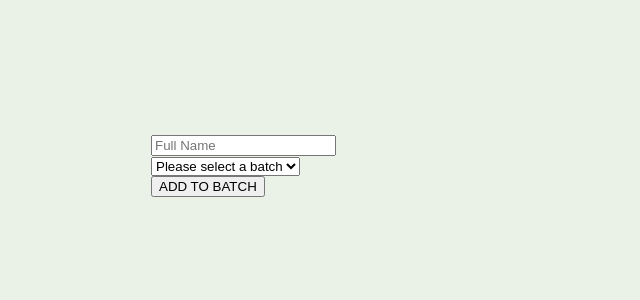
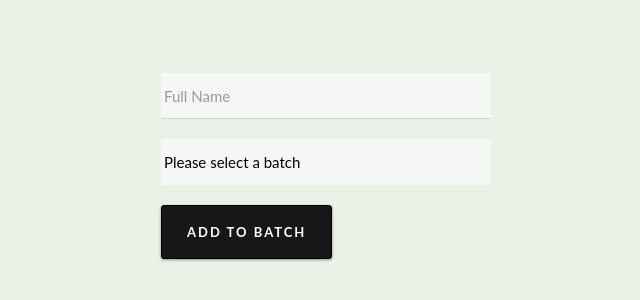
Before and after one commit to EmmanuelAmpofo/eAmpofo_frontend, a React (Create React App) app: page /join in a window 1280 px wide. Shown: the part 234-534 px from the top of the page, without its empty margins (314-954 px from the left). Built offline with nearby package versions, Linux system fonts and the light colour scheme; the HTML template or start-up script is replaced by a standard one.

Commit message:
Active users defined

```diff
--- a/src/pages/css/forms.css
+++ b/src/pages/css/forms.css
@@ -0,0 +1,204 @@
+input, select, textarea, button {
+    font-family: 'Lato', helvetica, arial, clean, sans-serif;
+    font-size: 1.5rem;
+    font-weight: 400;
+    font-style: normal;
+    color: txtCol;
+    outline: none;
+}
+input, select, textarea {
+    outline: none;
+    border: 1px solid #979797;
+}
+input[type=text], input[type=password], input[type=submit], input[type=button], select, textarea, button {
+    border-radius: 0;
+    -webkit-appearance: none;
+    appearance: none;
+}
+input[type=radio] {
+    margin: 0 0.3rem 0 0.6rem;
+}
+input:focus, select:focus, textarea:focus {
+    border-color: #455761;
+}
+input:hover, select:hover, textarea:hover {
+    border-color: black;
+}
+.error-label, .success-label {
+    clear: both;
+    display: block;
+    margin-bottom: 2rem;
+    padding: 2rem;
+    color: white;
+    font-weight: 500;
+}
+.error-label {
+    background: red;
+}
+.success-label {
+    background: #00b3bd;
+}
+.form_wrap, .form_row {
+    display: block;
+    width: 100%;
+    padding: 0;
+    margin: 0;
+}
+.form_wrap {
+    padding: 0 10px;
+}
+.form_wrap .form_row {
+    margin-bottom: 2rem;
+}
+.form_wrap .form_row .form_item .form_label {
+    padding-bottom: 1rem;
+}
+.form_wrap .form_row .form_item .form_label label {
+    font-size: 1.5rem;
+    font-weight: 400;
+    font-style: normal;
+    color: txtCol;
+    opacity: 0;
+}
+.form_wrap .form_row .form_item .form_input {
+    display: block;
+    width: 100%;
+    padding: 0;
+    margin: 0;
+    position: relative;
+}
+.form_wrap .form_row .form_item .form_input input {
+    width: 100%;
+    padding: 14px 3px;
+    font-size: 1.5rem;
+    font-weight: 400;
+    font-style: normal;
+    color: txtCol;
+    border: none;
+    background: #f5f7f4;
+}
+.form_wrap .form_row .form_item .form_input input:hover + .bottom_border::after, .form_wrap .form_row .form_item .form_input input:focus + .bottom_border::after {
+    width: 100%;
+}
+.form_wrap .form_row .form_item .form_input .bottom_border {
+    width: 0;
+    height: 0;
+}
+.form_wrap .form_row .form_item .form_input .bottom_border::before {
+    content: '';
+    position: absolute;
+    bottom: 0;
+    left: 0;
+    width: 100%;
+    height: 1px;
+    background: lightGrey;
+    z-index: 1;
+    pointer-events: none;
+}
+.form_wrap .form_row .form_item .form_input .bottom_border::after {
+    content: '';
+    position: absolute;
+    bottom: 0;
+    left: 0;
+    width: 0%;
+    height: 2px;
+    background: lightBlue;
+    z-index: 2;
+    pointer-events: none;
+}
+.form_wrap .form_row .form_item .form_select {
+    display: block;
+    width: 100%;
+    padding: 0;
+    margin: 0;
+    position: relative;
+}
+.form_wrap .form_row .form_item .form_select select {
+    width: 100%;
+    padding: 14px 3px;
+    font-size: 1.5rem;
+    font-weight: 400;
+    font-style: normal;
+    color: txtCol;
+    background: #f5f7f4;
+    border: none;
+}
+.form_wrap .form_row .form_item .form_select i {
+    pointer-events: none;
+    position: absolute;
+    top: 50%;
+    right: 1rem;
+}
+.form_wrap .form_row .form_item .form_textarea textarea {
+    width: 100%;
+    padding: 9px 12px;
+    font-size: 1.5rem;
+    font-weight: 400;
+    font-style: normal;
+    color: txtCol;
+}
+.form_wrap .form_row .form_item .invalid_msg {
+    display: none;
+    font-size: 1.3rem;
+    color: red;
+    line-height: normal;
+    padding: 1rem 0 0;
+}
+.form_wrap .form_row .form_item .helperText {
+    font-size: 1.2rem;
+    line-height: 1.4rem;
+    font-weight: 400;
+    color: lightGrey;
+    padding: 1rem 3px 0;
+}
+.form_wrap .form_row .form_item.invalid.dirty .invalid_msg {
+    display: block;
+}
+.form_wrap .formBottomLinks {
+    margin: 5rem auto 0;
+}
+.form_buttons {
+    display: block;
+    width: 100%;
+}
+.form_buttons .btn {
+    display: inline-block;
+    font-size: 1.3rem;
+    line-height: normal;
+    color: #fff;
+    font-weight: 700;
+    font-style: normal;
+    letter-spacing: 2px;
+    text-decoration: none;
+    text-transform: uppercase;
+    text-align: center;
+    padding: 1.3846153846em 1.9230769231em;
+    margin: 0;
+    border: 1px solid #000;
+    border-radius: 3px;
+    background-color: #171717;
+    -webkit-box-shadow: 0 1px 3px 0 rgba(0, 0, 0, 0.4);
+    -moz-box-shadow: 0 1px 3px 0 rgba(0, 0, 0, 0.4);
+    box-shadow: 0 1px 3px 0 rgba(0, 0, 0, 0.4);
+    cursor: pointer;
+}
+.form_buttons .btn:hover {
+    background: rgba(0, 0, 0, .7);
+    border-color: rgba(0, 0, 0, .7);
+}
+.form_buttons .btn:disabled {
+    opacity: 0.6;
+    pointer-events: none;
+}
+::-moz-placeholder {
+    color: #999;
+}
+:-ms-input-placeholder {
+    color: #999;
+}
+::-webkit-input-placeholder {
+    color: #999;
+}
+input:-webkit-autofill {
+    -webkit-box-shadow: 0 0 0 30px #f5f7f4 inset;
+}
--- a/src/pages/register.js
+++ b/src/pages/register.js
@@ -3,7 +3,7 @@ import { withRouter } from 'react-router-dom';
 // import axios from "axios";
 // import './register.css';
 import '../pages/css/chat.css';
-// import './forms.css';
+import '../pages/css/forms.css';
 import '../pages/css/add.css';
 // import './grid.css';
 
```
